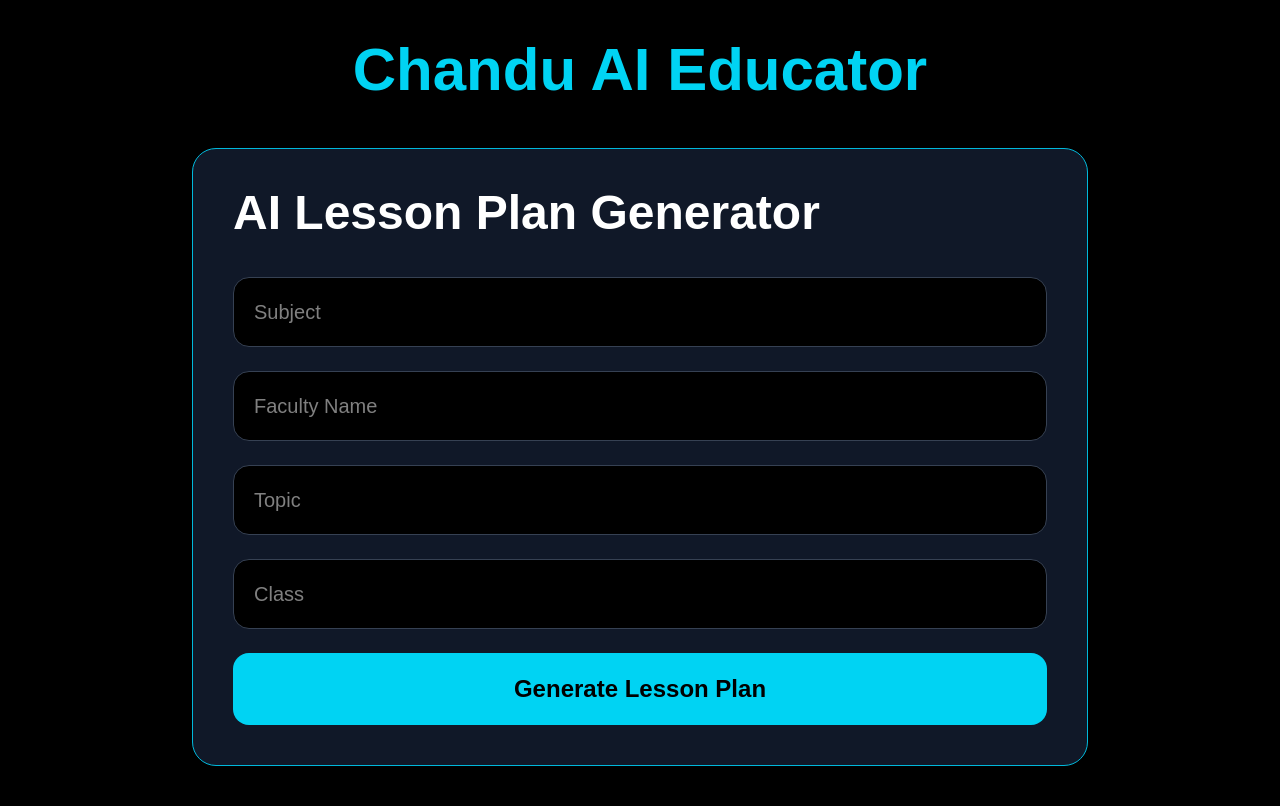
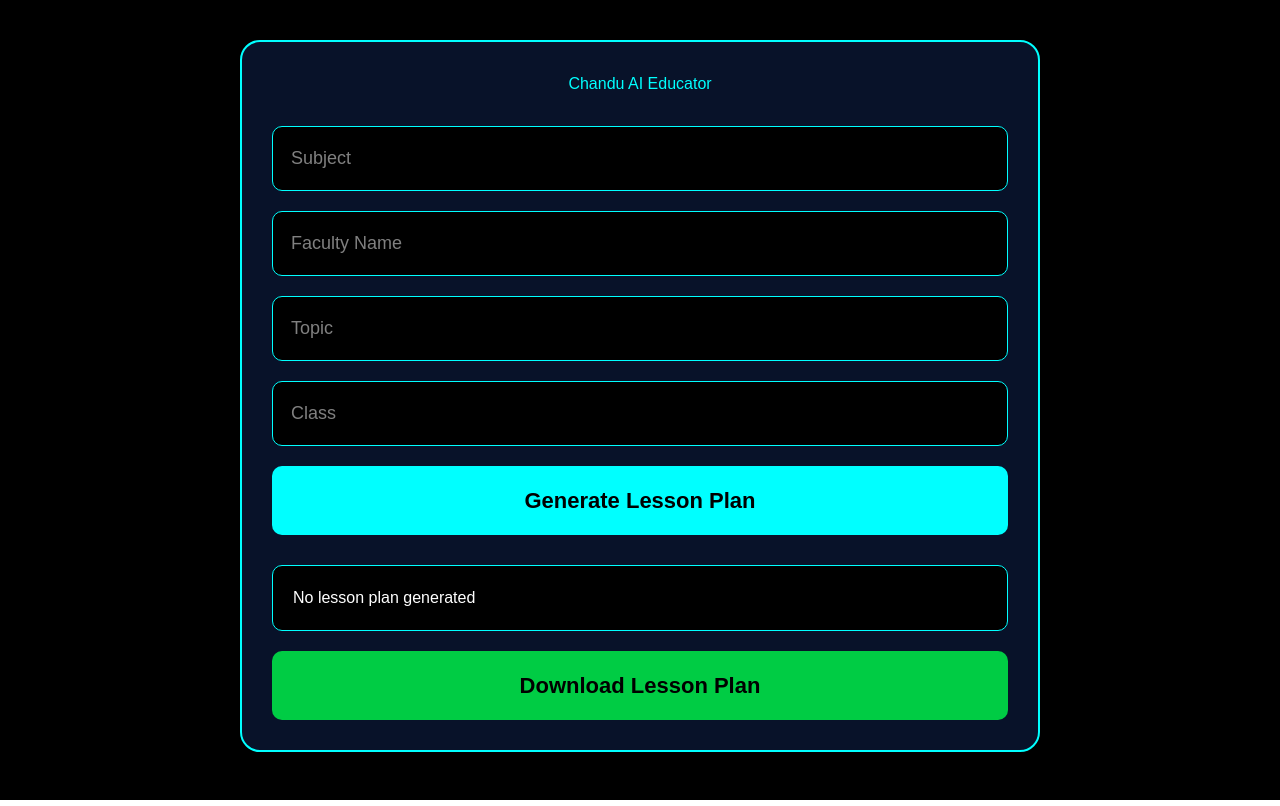
Before and after one commit to moulichandrakorukonda-gif/Moulichand-Ai-Educator, a Next.js app: page / in a window 1280 px wide. Built offline with nearby package versions, Linux system fonts and the light colour scheme.

Commit message:
Free lesson plan generator

```diff
--- a/app/page.tsx
+++ b/app/page.tsx
@@ -7,136 +7,175 @@ export default function Home() {
   const [faculty, setFaculty] = useState("");
   const [topic, setTopic] = useState("");
   const [className, setClassName] = useState("");
+  const [result, setResult] = useState("");
 
-  const [result, setResult] = useState("");
-  const [loading, setLoading] = useState(false);
+  const generateLessonPlan = () => {
+    const lesson = `
+LESSON PLAN
 
-  async function generateLessonPlan() {
-    try {
-      setLoading(true);
-
-      const message = `
 Subject: ${subject}
-Faculty: ${faculty}
+Faculty Name: ${faculty}
 Topic: ${topic}
 Class: ${className}
+
+----------------------------
+
+Introduction:
+The teacher introduces the topic "${topic}" with simple examples and classroom interaction.
+
+Learning Objectives:
+1. Understand the concept of ${topic}
+2. Improve subject knowledge
+3. Encourage classroom participation
+
+Teaching Method:
+- Explanation Method
+- Blackboard Teaching
+- Student Interaction
+- Activity Based Learning
+
+Teaching Aids:
+- Textbook
+- Blackboard
+- Charts
+- Digital Content
+
+Classroom Activity:
+Students will participate in discussion and answer questions related to ${topic}.
+
+Assessment:
+1. Oral Questions
+2. Classwork
+3. Homework Assignment
+
+Homework:
+Write short notes on ${topic}.
+
+Conclusion:
+The lesson is summarized and important points are revised.
     `;
 
-      const response = await fetch("/api/chat", {
-        method: "POST",
-        headers: {
-          "Content-Type": "application/json",
-        },
-        body: JSON.stringify({
-          message,
-        }),
-      });
+    setResult(lesson);
+  };
 
-      const data = await response.json();
+  const downloadLesson = () => {
+    const blob = new Blob([result], { type: "text/plain" });
+    const url = URL.createObjectURL(blob);
 
-      console.log("API DATA:", data);
-
-      setResult(data.reply || "No lesson plan generated");
-
-    } catch (error) {
-      console.log(error);
-
-      setResult("Something went wrong");
-    }
-
-    setLoading(false);
-  }
-
-  function downloadLessonPlan() {
-    const element = document.createElement("a");
-
-    const file = new Blob([result], {
-      type: "text/plain",
-    });
-
-    element.href = URL.createObjectURL(file);
-
-    element.download = `${topic}-lesson-plan.txt`;
-
-    document.body.appendChild(element);
-
-    element.click();
-  }
+    const a = document.createElement("a");
+    a.href = url;
+    a.download = `${topic}-lesson-plan.txt`;
+    a.click();
+  };
 
   return (
-    <div className="min-h-screen bg-black text-white p-10">
-
-      <h1 className="text-6xl font-bold text-cyan-400 text-center mb-12">
+    <main
+      style={{
+        background: "black",
+        minHeight: "100vh",
+        color: "white",
+        padding: "40px",
+      }}
+    >
+      <div
+        style={{
+          maxWidth: "800px",
+          margin: "auto",
+          background: "#081229",
+          padding: "30px",
+          borderRadius: "20px",
+          border: "2px solid cyan",
+        }}
+      >
+        <h1
+          style={{
+            textAlign: "center",
+            color: "cyan",
+            marginBottom: "30px",
+          }}
+        >
           Chandu AI Educator
         </h1>
 
-      <div className="max-w-4xl mx-auto bg-gray-900 border border-cyan-500 rounded-3xl p-10">
-
-        <h2 className="text-5xl font-bold mb-10">
-          AI Lesson Plan Generator
-        </h2>
-
-        <div className="space-y-6">
-
         <input
-            type="text"
           placeholder="Subject"
           value={subject}
           onChange={(e) => setSubject(e.target.value)}
-            className="w-full p-5 rounded-2xl bg-black border border-gray-700 text-xl"
+          style={inputStyle}
         />
 
         <input
-            type="text"
           placeholder="Faculty Name"
           value={faculty}
           onChange={(e) => setFaculty(e.target.value)}
-            className="w-full p-5 rounded-2xl bg-black border border-gray-700 text-xl"
+          style={inputStyle}
         />
 
         <input
-            type="text"
           placeholder="Topic"
           value={topic}
           onChange={(e) => setTopic(e.target.value)}
-            className="w-full p-5 rounded-2xl bg-black border border-gray-700 text-xl"
+          style={inputStyle}
         />
 
         <input
-            type="text"
           placeholder="Class"
           value={className}
           onChange={(e) => setClassName(e.target.value)}
-            className="w-full p-5 rounded-2xl bg-black border border-gray-700 text-xl"
+          style={inputStyle}
         />
 
-          <button
-            onClick={generateLessonPlan}
-            className="w-full bg-cyan-400 text-black text-2xl font-bold py-5 rounded-2xl"
-          >
-            {loading ? "Generating..." : "Generate Lesson Plan"}
+        <button onClick={generateLessonPlan} style={buttonStyle}>
+          Generate Lesson Plan
         </button>
 
-        </div>
-
-        {result && (
-          <div className="mt-10">
-
-            <div className="bg-black border border-cyan-500 p-6 rounded-2xl whitespace-pre-wrap text-lg">
-              {result}
+        <div
+          style={{
+            background: "black",
+            padding: "20px",
+            marginTop: "30px",
+            borderRadius: "10px",
+            whiteSpace: "pre-wrap",
+            border: "1px solid cyan",
+          }}
+        >
+          {result || "No lesson plan generated"}
         </div>
 
         <button
-              onClick={downloadLessonPlan}
-              className="mt-6 w-full bg-green-500 text-black text-xl font-bold py-4 rounded-2xl"
+          onClick={downloadLesson}
+          style={{
+            ...buttonStyle,
+            background: "#00cc44",
+            marginTop: "20px",
+          }}
         >
           Download Lesson Plan
         </button>
-
       </div>
-        )}
-
-      </div>
-    </div>
+    </main>
   );
 }
+
+const inputStyle = {
+  width: "100%",
+  padding: "18px",
+  marginBottom: "20px",
+  background: "black",
+  color: "white",
+  border: "1px solid cyan",
+  borderRadius: "10px",
+  fontSize: "18px",
+};
+
+const buttonStyle = {
+  width: "100%",
+  padding: "18px",
+  background: "cyan",
+  color: "black",
+  border: "none",
+  borderRadius: "10px",
+  fontSize: "22px",
+  fontWeight: "bold",
+  cursor: "pointer",
+};
```
Lines whose indentation alone changed are shown as unchanged.
